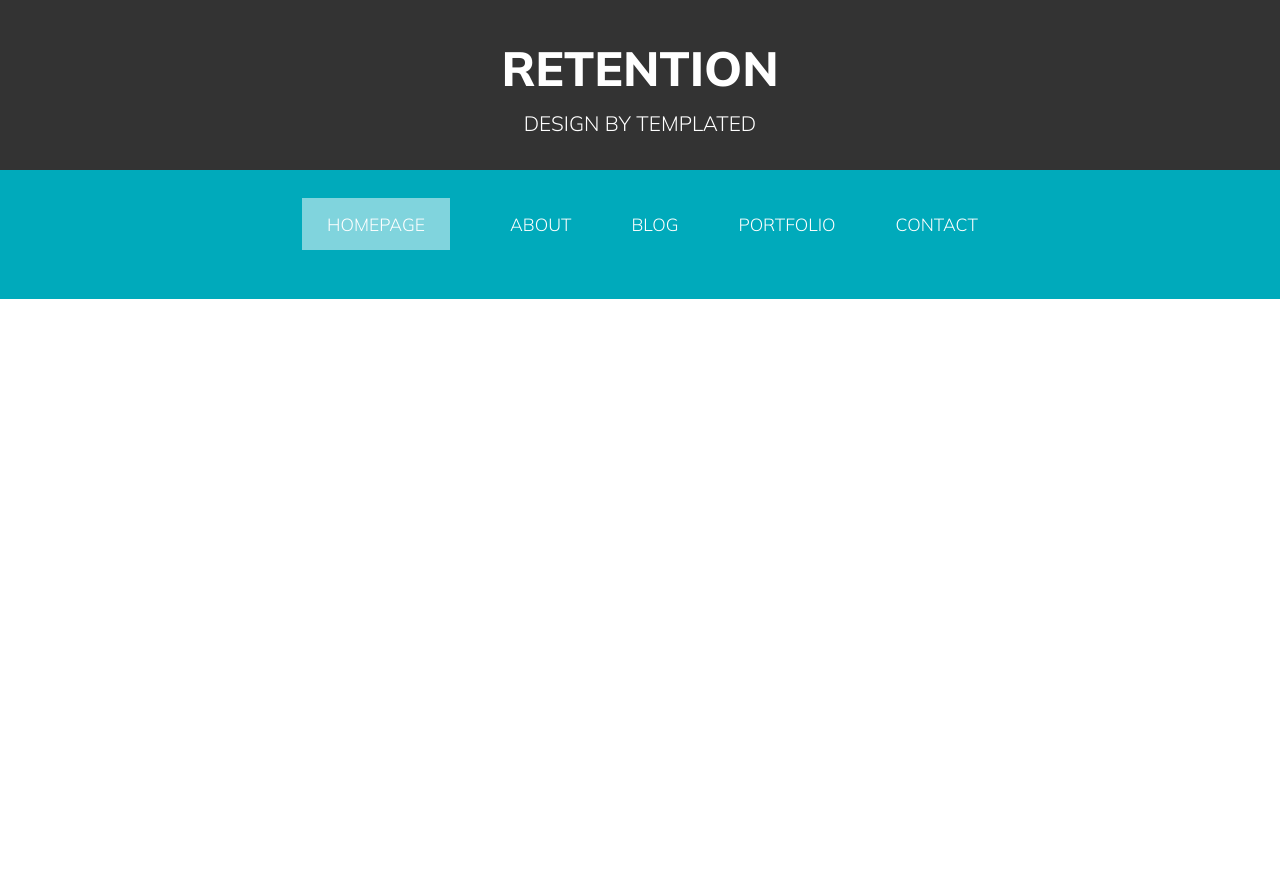
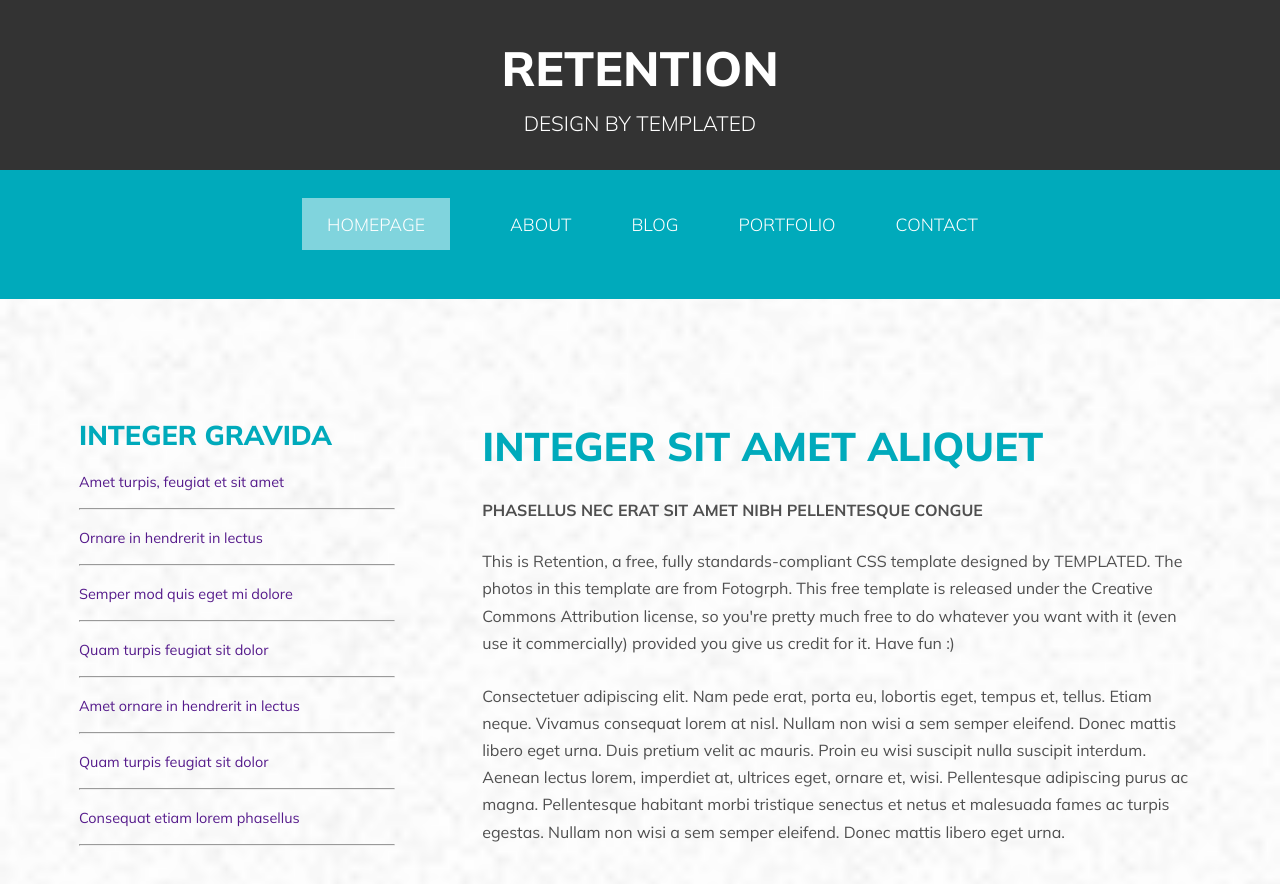
Before and after one commit to AlPaunovic/retention, a plain HTML site: page index.html in a window 1280 px wide. Before the commit the page ends 800 px from the top, so only its background shows below. Drawn offline with Linux system fonts and the light colour scheme.

Commit message:
about - index, css

```diff
--- a/css/style.scss
+++ b/css/style.scss
@@ -22,6 +22,11 @@ mixins
     flex-wrap: wrap;
     justify-content: $center;
 }
+@mixin bgImg($height) {
+    height: $height;
+    background-position: center;
+    background-size: cover;
+}
 
 
 
@@ -43,7 +48,6 @@ ul {
 }
 a {
     text-decoration: none;
-    text-transform: uppercase;
     transition: $transition;
 }
 .container {
@@ -52,6 +56,14 @@ a {
 }
 h1, h2, h3, h4 {
     text-transform: uppercase;
+}
+hr {
+    background: $colorText;
+    width: 100%;
+    display: block;
+    height: 1px;
+    content: "";
+    margin: 3px auto;
 }
 
 /**************
@@ -89,6 +101,7 @@ nav {
     }
     a {
         color: $colorWhite;
+        text-transform: uppercase;
         font-size: 1.1rem;
         font-weight: 300;
         &:hover {
@@ -97,3 +110,53 @@ nav {
         }
     }
 }
+
+/**************
+about
+**************/
+
+.about {
+    padding: $padding;
+    color: $colorText;
+    background-image: url(../img/bg01.png);
+    @include bgImg(90vh);
+    .container {
+        @include flex(space-between);
+        article {
+            padding: 15px;
+        }
+        article:first-child {
+            flex: 0 0 30%;
+            h3 {
+                color: $colorBlue;
+                font-size: 1.7rem;
+                font-weight: 800;
+            }
+            p {
+                line-height: 3;
+            }
+            a {
+                font-size: .9rem;
+                &:hover {
+                    color: $colorSection;
+                    text-decoration: underline;
+                }
+            }
+        }
+        article:last-child {
+           flex: 0 0 65%;
+           h2 {
+                color: $colorBlue;
+                font-size: 2.5rem;
+                font-weight: 800;
+           }
+           h4 {
+               color: $colorText;
+               margin: 20px 0 25px 0;
+           }
+           p {
+               line-height: 1.7;
+           }
+        }
+    }
+}
--- a/index.html
+++ b/index.html
@@ -28,7 +28,39 @@
         </ul>
     </nav>
 
+    <!-- about -->
 
+    <section class="about">
+        <div class="container">
+            <article>
+                <h3>INTEGER GRAVIDA</h3>
+                <p><a href="">Amet turpis, feugiat et sit amet</a></p>
+                <hr>
+                <p><a href="">Ornare in hendrerit in lectus</a></p>
+                <hr>
+                <p><a href="">Semper mod quis eget mi dolore</a></p>
+                <hr>
+                <p><a href="">Quam turpis feugiat sit dolor</a></p>
+                <hr>
+                <p><a href="">Amet ornare in hendrerit in lectus</a></p>
+                <hr>
+                <p><a href="">Quam turpis feugiat sit dolor</a></p>
+                <hr>
+                <p><a href="">Consequat etiam lorem phasellus</a></p>
+                <hr>
+
+            </article>
+            <article>
+                <h2>INTEGER SIT AMET ALIQUET</h2>
+                    <h4>PHASELLUS NEC ERAT SIT AMET NIBH PELLENTESQUE CONGUE</h4>
+                    <p>This is Retention, a free, fully standards-compliant CSS template designed by TEMPLATED. The photos in this template are from Fotogrph. This free template is released under the Creative Commons Attribution license, so you're pretty much free to do whatever you want with it (even use it commercially) provided you give us credit for it. Have fun :)</p> <br>
+                    <p>Consectetuer adipiscing elit. Nam pede erat, porta eu, lobortis eget, tempus et, tellus. Etiam neque. Vivamus consequat lorem at nisl. Nullam non wisi a sem semper eleifend. Donec mattis libero eget urna. Duis pretium velit ac mauris. Proin eu wisi suscipit nulla suscipit interdum. Aenean lectus lorem, imperdiet at, ultrices eget, ornare et, wisi. Pellentesque adipiscing purus ac magna. Pellentesque habitant morbi tristique senectus et netus et malesuada fames ac turpis egestas. Nullam non wisi a sem semper eleifend. Donec mattis libero eget urna.</p>
+            </article>
+
+        </div>
+    </section>
+
+    <!--  -->
 
 
 
```
Also changed, not shown: css/style.css, 1 other file.
